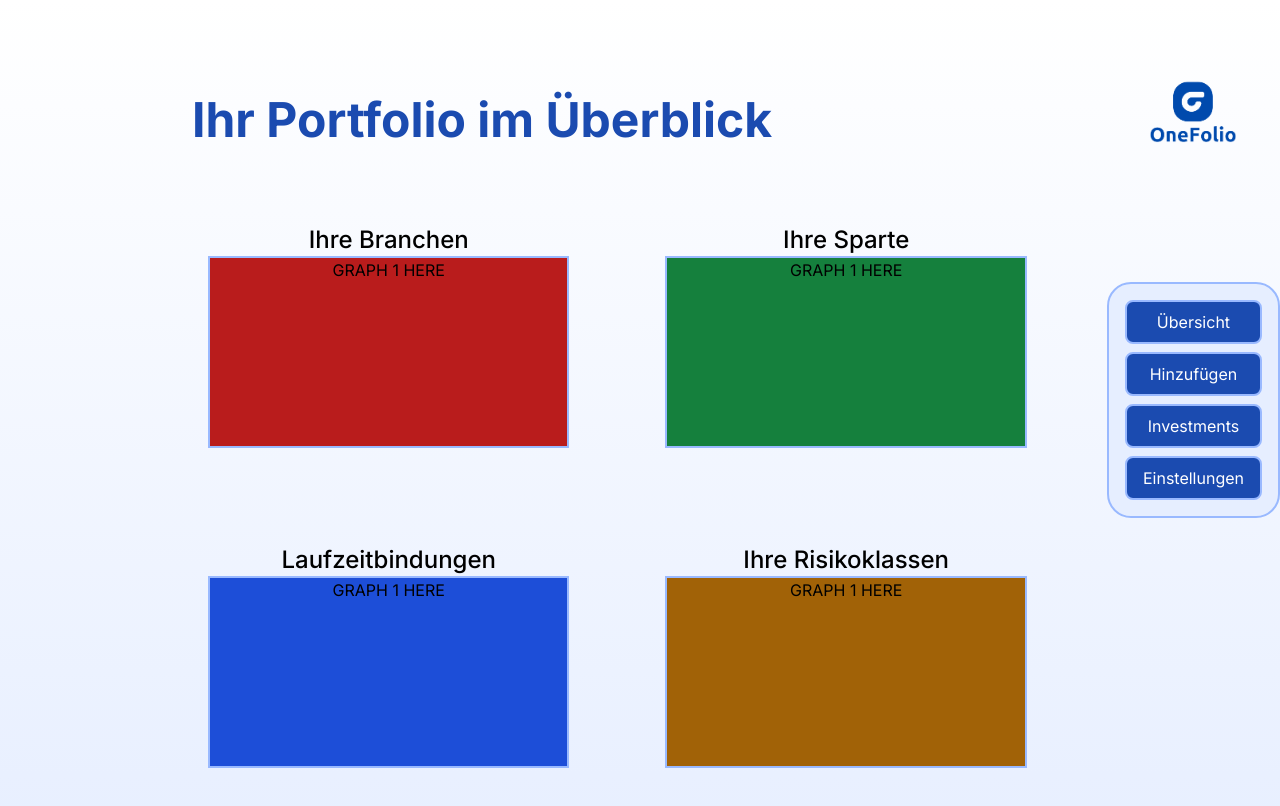
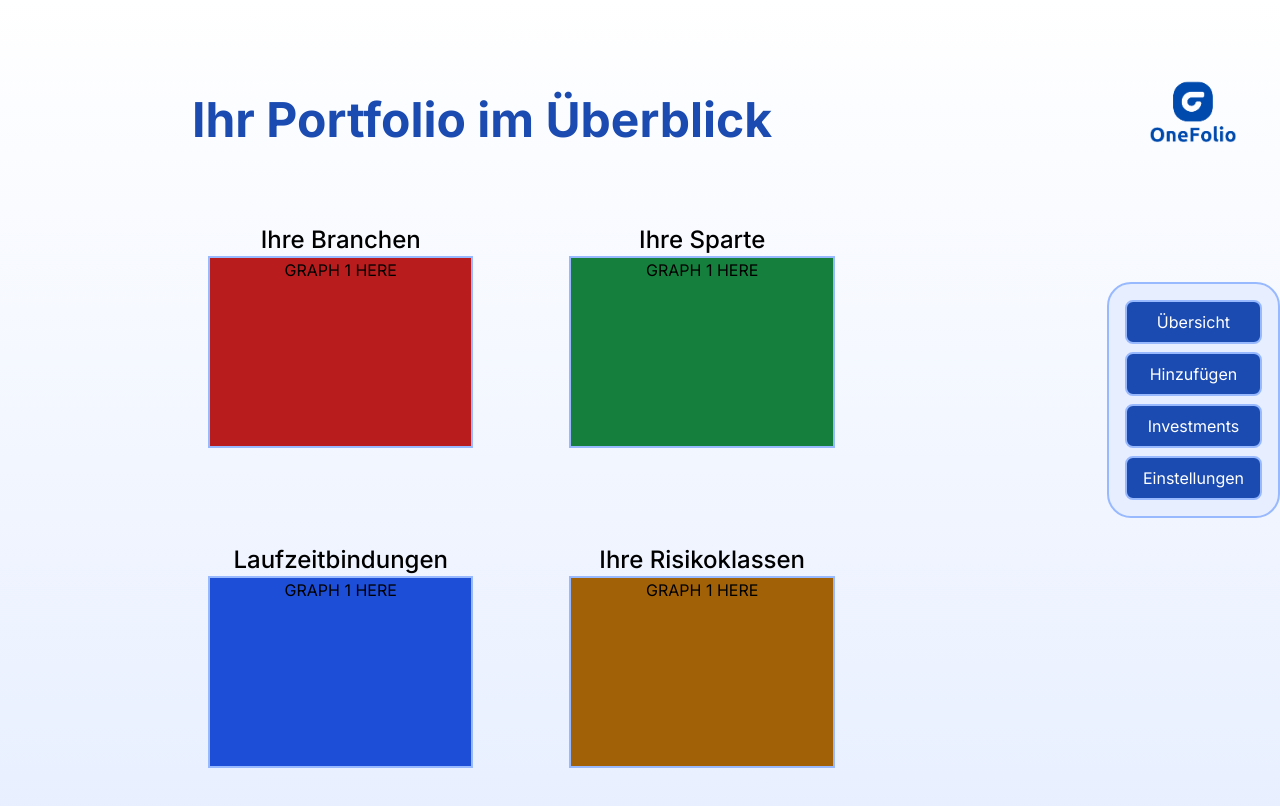
Before and after one commit to luca-engels-eprocessing/OneFolio, a Next.js app: page / in a window 1280 px wide. Shown: the top 806 px of the page. Built offline with nearby package versions, Linux system fonts and the light colour scheme.

Commit message:
Better layout for the navbar

```diff
--- a/app/layout.tsx
+++ b/app/layout.tsx
@@ -19,7 +19,7 @@ export default function RootLayout({
     return (
         <html lang="en">
             <body className={inter.className}>
-            <div className={"flex flex-row justify-center gap-16"}>
+            <div className={"flex flex-row justify-between gap-64"}>
                 {children}
                 <Navbar/>
             </div>
```
